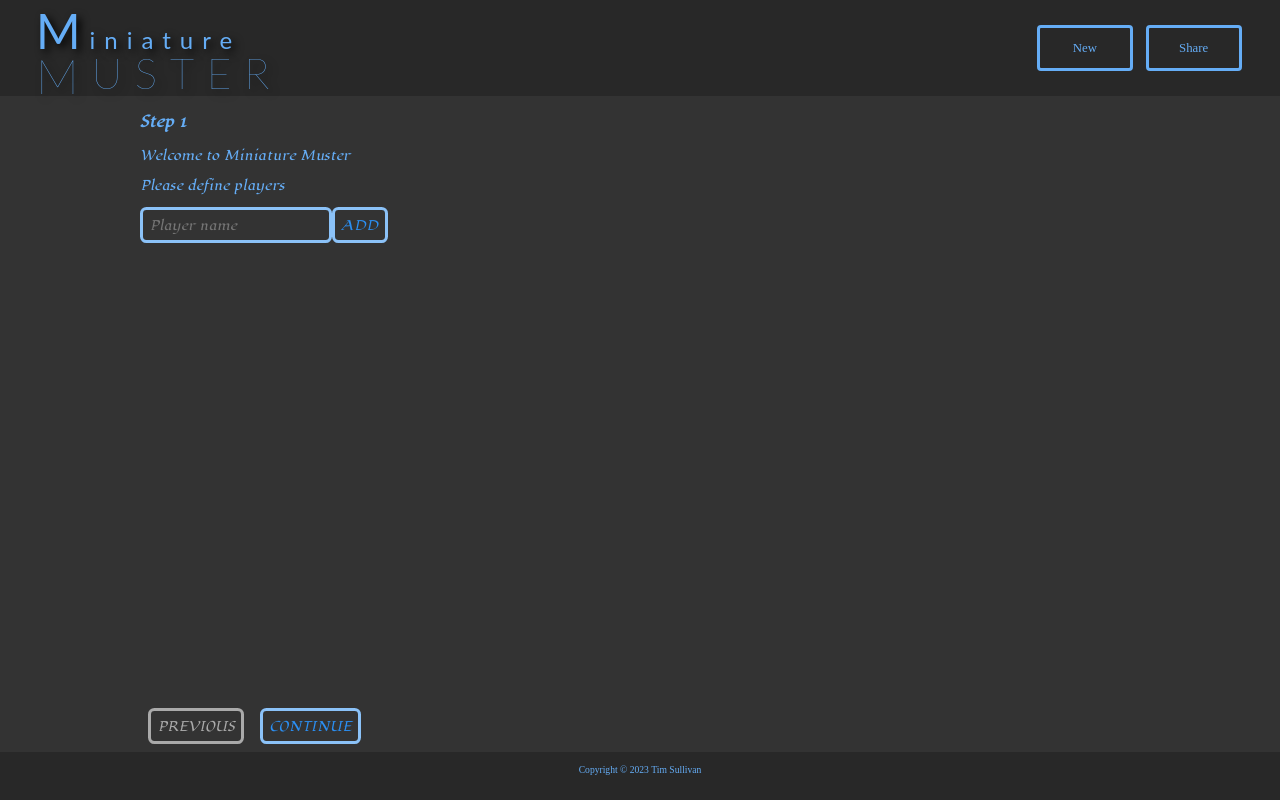
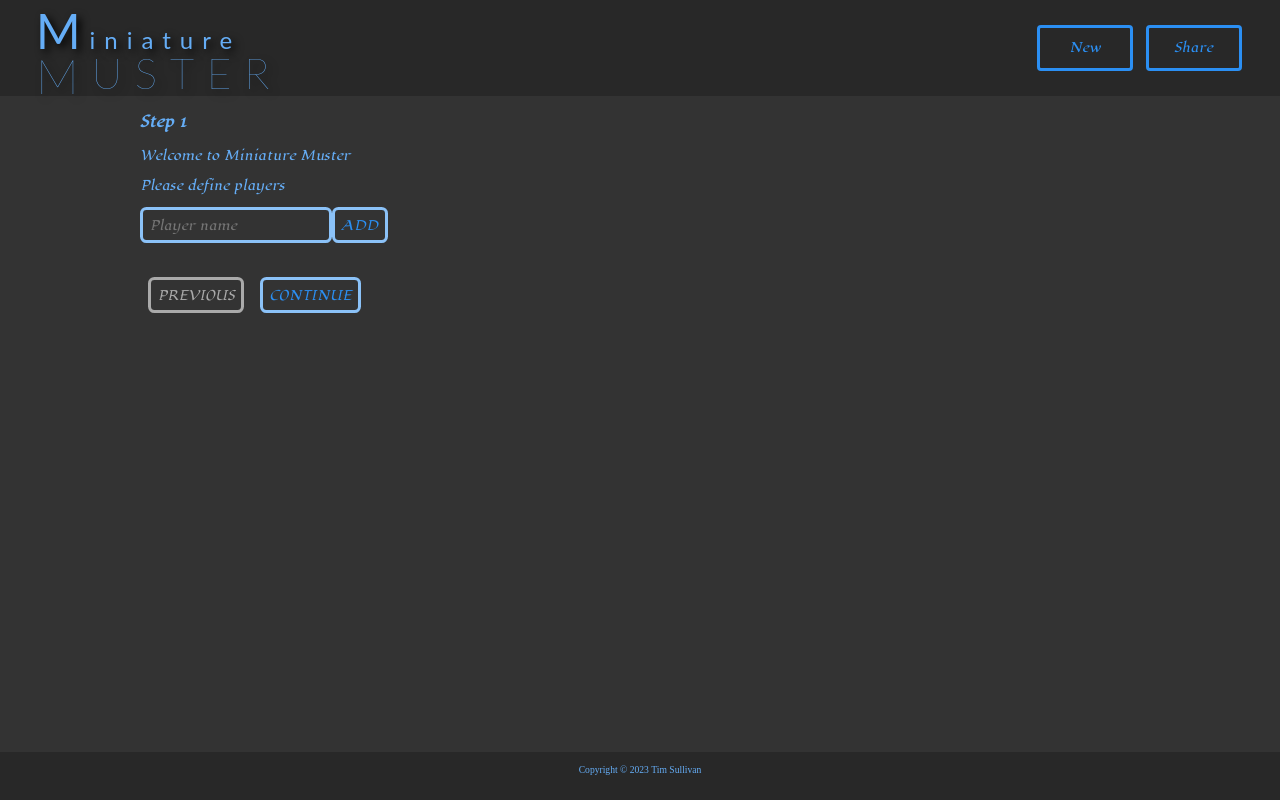
Before and after one commit to TimboInSpace/miniature-muster, a Node server app: page / in a window 1280 px wide. Run offline with Node 20, Linux system fonts and the light colour scheme; some libraries are stand-ins or nearby versions.

Commit message:
Added scrolling to main tabs. Changed button highlights. Improved combat toggle button

```diff
--- a/public/stylesheets/style.css
+++ b/public/stylesheets/style.css
@@ -153,7 +153,8 @@
 }
 
 .tab-container {
-  height: 100%;
+  margin-bottom: 3rem;
+  overflow-y: scroll;
 }
 .tab-container .tab {
   display: none;
@@ -182,7 +183,7 @@
 
 footer {
   height: 3rem;
-  position: absolute;
+  position: fixed;
   bottom: 0;
   width: 100%;
   font-size: 0.6rem;
@@ -440,11 +441,12 @@
 }
 
 .tab-overlay-container {
-  position: absolute;
+  position: fixed;
   top: 10rem;
   left: 50%;
   transform: translate(-50%, -50%);
-  background-color: rgba(64, 64, 64, 0.4);
+  background-color: rgba(16, 16, 16, 0.6);
+  border-radius: 0.5rem;
   transition: ease-in-out 0.2s;
 }
 .tab-overlay-container .tab-overlay.unit-comparison {
--- a/public/stylesheets/style.scss
+++ b/public/stylesheets/style.scss
@@ -34,10 +34,8 @@ $font-dark: #0C70D4;
 
 }
 main {
-  // padding: 2rem 2rem 0 2rem;
   font: $text-main;
   height: calc(100vh - 9rem);
-  // overflow-y: scroll;
 }
 
 body {
@@ -146,15 +144,6 @@ nav.header {
   }
 }
 
-// button:hover:enabled, a:hover:enabled {
-//   transition: ease-in-out 0.2s;
-//   &:hover {
-//     text-shadow: 0px 0px 1px whitesmoke;
-//     box-shadow: 0px 0px 10px $font-semidark inset;
-//     text-decoration: underline;
-//   }
-// }
-
 button, a, input[type='submit'], .pseudobutton {
   transition: ease-in-out 0.2s;
   &:hover:enabled {
@@ -185,8 +174,8 @@ button, a, input[type='submit'], .pseudobutton {
 }
 
 .tab-container {
-  // height: calc(100vh - 12rem);
-  height: 100%;
+  margin-bottom: 3rem;
+  overflow-y: scroll;
   .tab {
     display: none;
     width: 100%;
@@ -196,14 +185,12 @@ button, a, input[type='submit'], .pseudobutton {
     height: 100%;
     justify-content: stretch;
     .tab-main {
-      // flex-grow: 1;
       flex: 1;
       display: flex;
       flex-direction: column;
     }
   }
   .tab.active {
-    // display: block;
     display: flex;
   }
 }
@@ -219,7 +206,7 @@ button, a, input[type='submit'], .pseudobutton {
 
 footer {
   height: 3rem;
-  position: absolute;
+  position: fixed;
   bottom: 0;
   width: 100%;
   font-size: 0.6rem;
@@ -368,8 +355,6 @@ footer {
   padding: 0;
   margin: 0;
   margin-bottom: 0.5rem;
-  // display: flex;
-  // flex-direction: column;
   > * {
     width: 100%;
     display: block;
@@ -390,7 +375,6 @@ footer {
     background-color: $bg-dark;
     border-radius: 0.5rem;
     .grid-item {
-      // font: $heading-large;
       font-size: 0.75rem;
     }
     .flex-row {
@@ -401,9 +385,7 @@ footer {
     }
     .unit-list-item-header {
       align-items: center;
-      // margin-bottom: 0.5rem;
       > * {
-        // margin-left: 0.5rem;
         :first-child {
           margin-left: 0;
         }
@@ -439,7 +421,6 @@ footer {
 
 .unit-compare-pane {
   .unit-list-item-header{
-    // margin: 1.5rem 0 0;
     display: inline-block;
     width: 15em;
 
@@ -514,11 +495,12 @@ footer {
 }
 
 .tab-overlay-container {
-  position: absolute;
+  position: fixed;
   top: 10rem;
   left: 50%;
   transform: translate(-50%, -50%);
-  background-color: rgba(64,64,64,0.4);
+  background-color: rgba(16,16,16,0.6);
+  border-radius: 0.5rem;
   transition: ease-in-out 0.2s;
   .tab-overlay.unit-comparison {
     width: 10rem;
--- a/views/header.pug
+++ b/views/header.pug
@@ -4,5 +4,5 @@ nav.header
             .flex-col
                 span.line1 Miniature
                 span.line2 Muster
-        a.psudobutton(href='/new') New
-        a.psudobutton(href='#' onclick="handleShareButtonClick(event)") Share
+        button.pseudobutton(href='/new' onclick="document.location='/new'") New
+        button.pseudobutton(href='#' onclick="handleShareButtonClick(event)") Share
```
Also changed, not shown: 1 other file.
